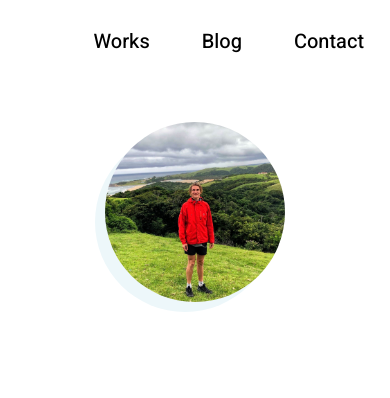
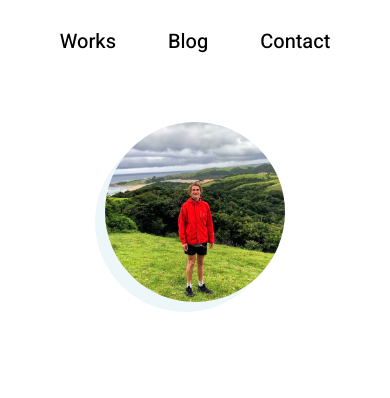
Before and after one commit to juliandower/Portfolio, a plain HTML site: page index.html in a window 390 px wide. Shown: the top 398 px of the page. Drawn offline with Linux system fonts and the light colour scheme.

Commit message:
top nav bar now centered on mobile

```diff
--- a/stylesheet.css
+++ b/stylesheet.css
@@ -71,6 +71,11 @@ img {
 }
 
 @media (max-width: 949px) {
+  .topnav {
+    display: flex;
+    flex-direction: row-reverse;
+    justify-content: center;
+  }
   .container {
     flex-direction: column;
     padding-bottom: 20px;
```
